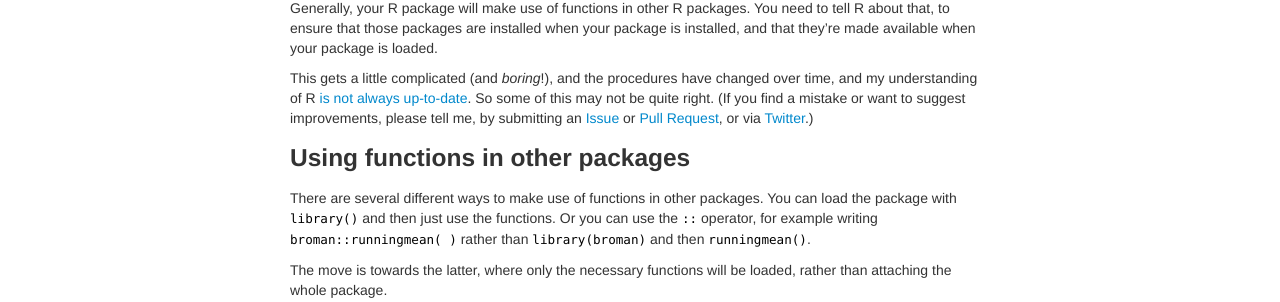
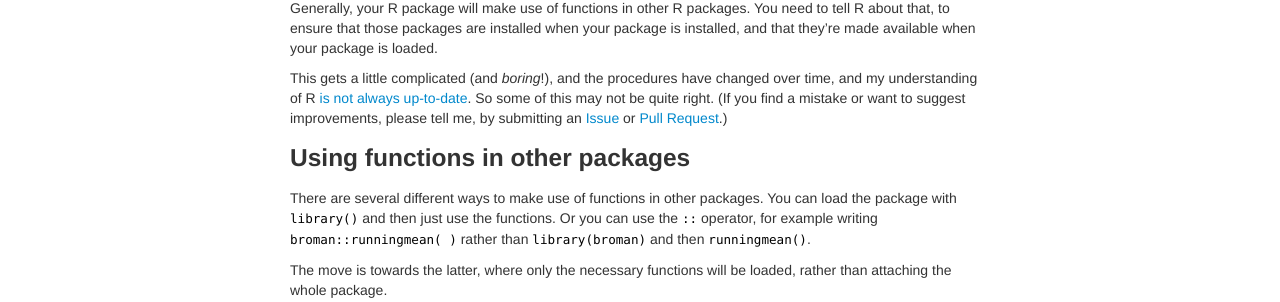
Before and after one commit to kbroman/pkg_primer, a Jekyll site: the page built from pages/depends.md, in a window 1280 px wide and 900 px high. Shown: the part 154-456 px from the top of the window. Built offline with Jekyll 4.4.1, drawn with Linux system fonts in a browser that asks for light colours.

Commit message:
Remove twitter from _config.yml and pages/depends.md

```diff
--- a/_config.yml
+++ b/_config.yml
@@ -13,7 +13,6 @@ author :
   name : Karl Broman
   email : kbroman@gmail.com
   github : kbroman
-  twitter : kwbroman
   feedburner : nil
 
 production_url : https://kbroman.github.io/pkg_primer
--- a/pages/depends.md
+++ b/pages/depends.md
@@ -16,8 +16,7 @@ have changed over time, and my understanding of R
 this may not be quite right. (If you find a mistake or want to suggest
 improvements, please tell me, by submitting an
 [Issue](https://github.com/kbroman/pkg_primer/issues) or
-[Pull Request](https://github.com/kbroman/pkg_primer/pulls), or via
-[Twitter](https://twitter.com/kwbroman).)
+[Pull Request](https://github.com/kbroman/pkg_primer/pulls).)
 
 ### Using functions in other packages
 
```
